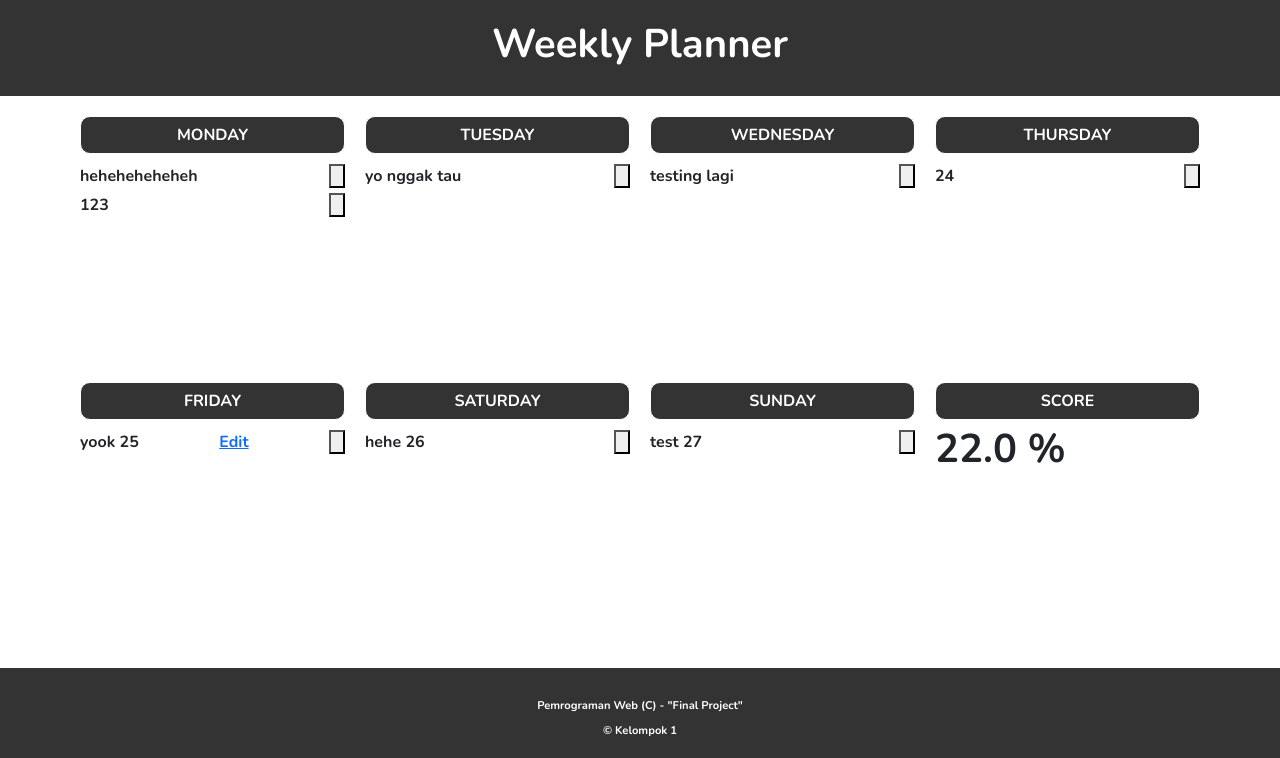
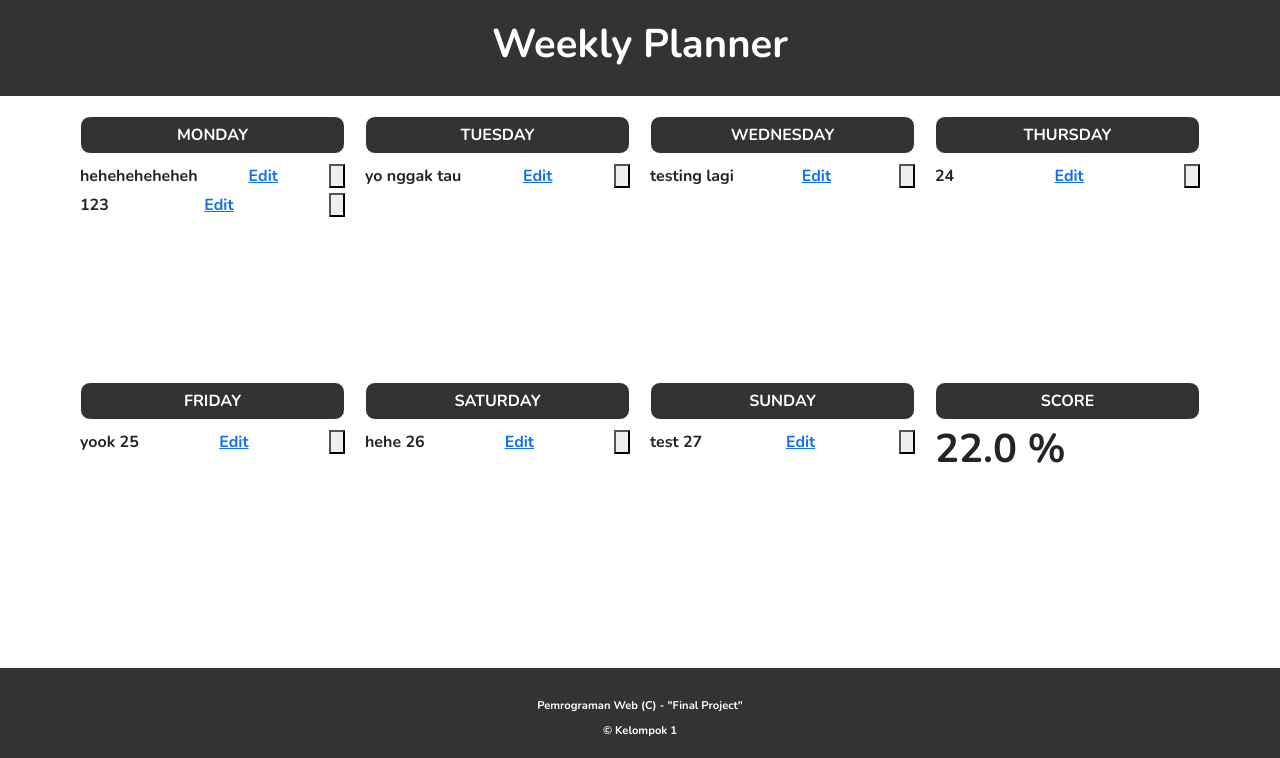
Before and after one commit to Meily123/Weekly_Planner, a Django app: page /task/ in a window 1280 px wide. Shown: the top 758 px of the page. Run offline with Django 4.2, Linux system fonts and the light colour scheme; data comes from the database, SQL or seed files in the repository; some libraries are stand-ins or nearby versions.

Commit message:
Add Edit Link

```diff
--- a/templates/test.html
+++ b/templates/test.html
@@ -135,6 +135,7 @@
                 {% for i in monday %}
                 <div class="d-content">
                     <div class="d-content-text btn-detail" data-id={{i.id}}>{{i.title}}</div>
+                    <a href="{% url 'task:update' i.id %}">Edit</a>
                     <button type="button" class="gg-remove d-content-delete btn-delete" data-id={{i.id}} data-bs-toggle="modal"
                         data-bs-target="#deleteModal"></button>
                 </div>
@@ -152,6 +153,7 @@
             {% for i in tuesday %}
                 <div class="d-content">
                     <div class="d-content-text btn-detail" data-id={{i.id}}>{{i.title}}</div>
+                    <a href="{% url 'task:update' i.id %}">Edit</a>
                     <button type="button" class="gg-remove d-content-delete btn-delete" data-id={{i.id}} data-bs-toggle="modal"
                         data-bs-target="#deleteModal"></button>
                 </div>
@@ -169,6 +171,7 @@
                 {% for i in wednesday %}
                 <div class="d-content">
                     <div class="d-content-text btn-detail" data-id={{i.id}}>{{i.title}}</div>
+                    <a href="{% url 'task:update' i.id %}">Edit</a>
                     <button type="button" class="gg-remove d-content-delete btn-delete" data-id={{i.id}} data-bs-toggle="modal"
                         data-bs-target="#deleteModal"></button>
                 </div>
@@ -186,6 +189,7 @@
                 {% for i in thursday %}
                 <div class="d-content">
                     <div class="d-content-text btn-detail" data-id={{i.id}}>{{i.title}}</div>
+                    <a href="{% url 'task:update' i.id %}">Edit</a>
                     <button type="button" class="gg-remove d-content-delete btn-delete" data-id={{i.id}} data-bs-toggle="modal"
                         data-bs-target="#deleteModal"></button>
                 </div>
@@ -224,6 +228,7 @@
                 {% for i in saturday %}
                 <div class="d-content">
                     <div class="d-content-text btn-detail" data-id={{i.id}}>{{i.title}}</div>
+                    <a href="{% url 'task:update' i.id %}">Edit</a>
                     <button type="button" class="gg-remove d-content-delete btn-delete" data-id={{i.id}} data-bs-toggle="modal"
                         data-bs-target="#deleteModal"></button>
                 </div>
@@ -241,6 +246,7 @@
                 {% for i in sunday %}
                 <div class="d-content">
                     <div class="d-content-text btn-detail" data-id={{i.id}}>{{i.title}}</div>
+                    <a href="{% url 'task:update' i.id %}">Edit</a>
                     <button type="button" class="gg-remove d-content-delete btn-delete" data-id={{i.id}} data-bs-toggle="modal"
                         data-bs-target="#deleteModal"></button>
                 </div>
```
